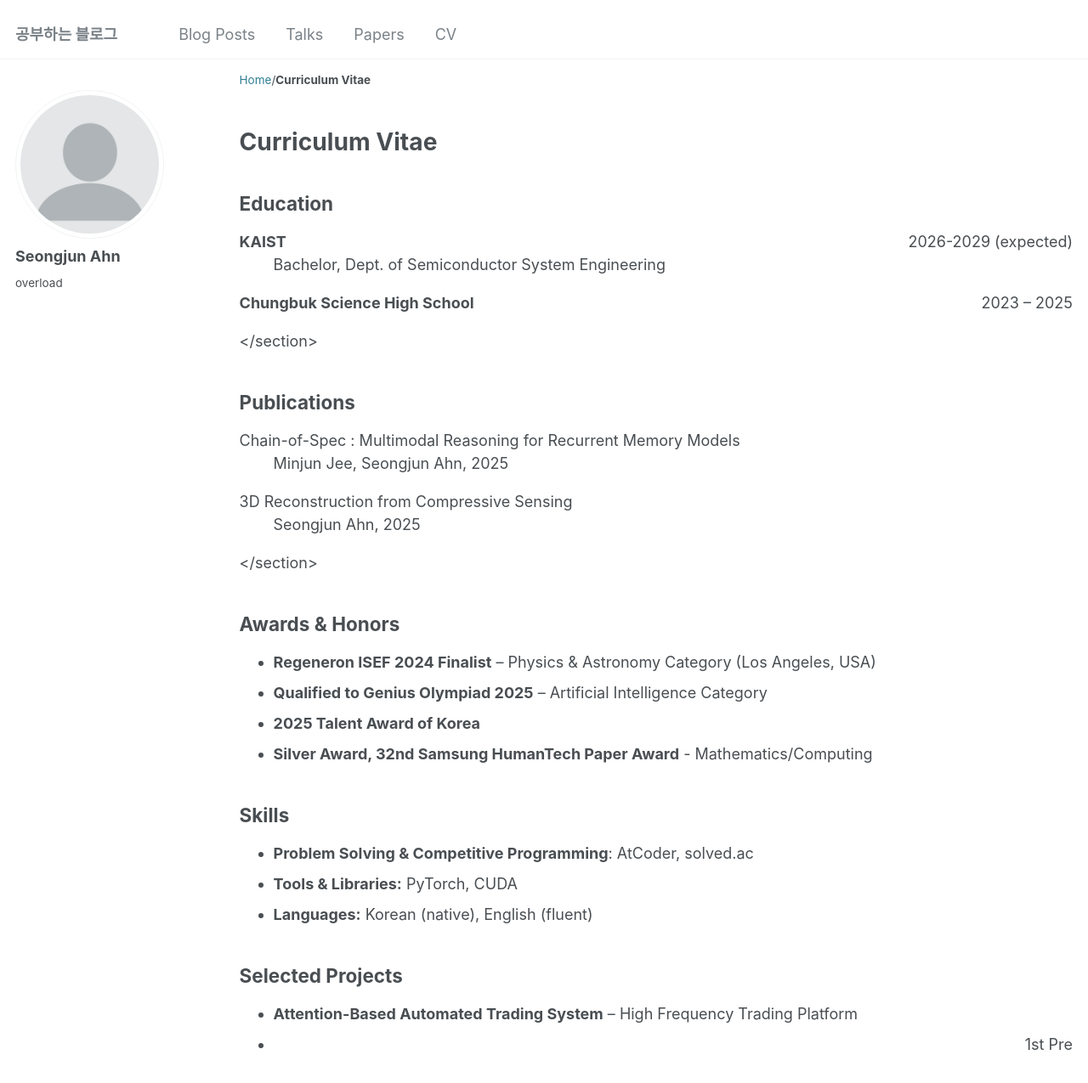
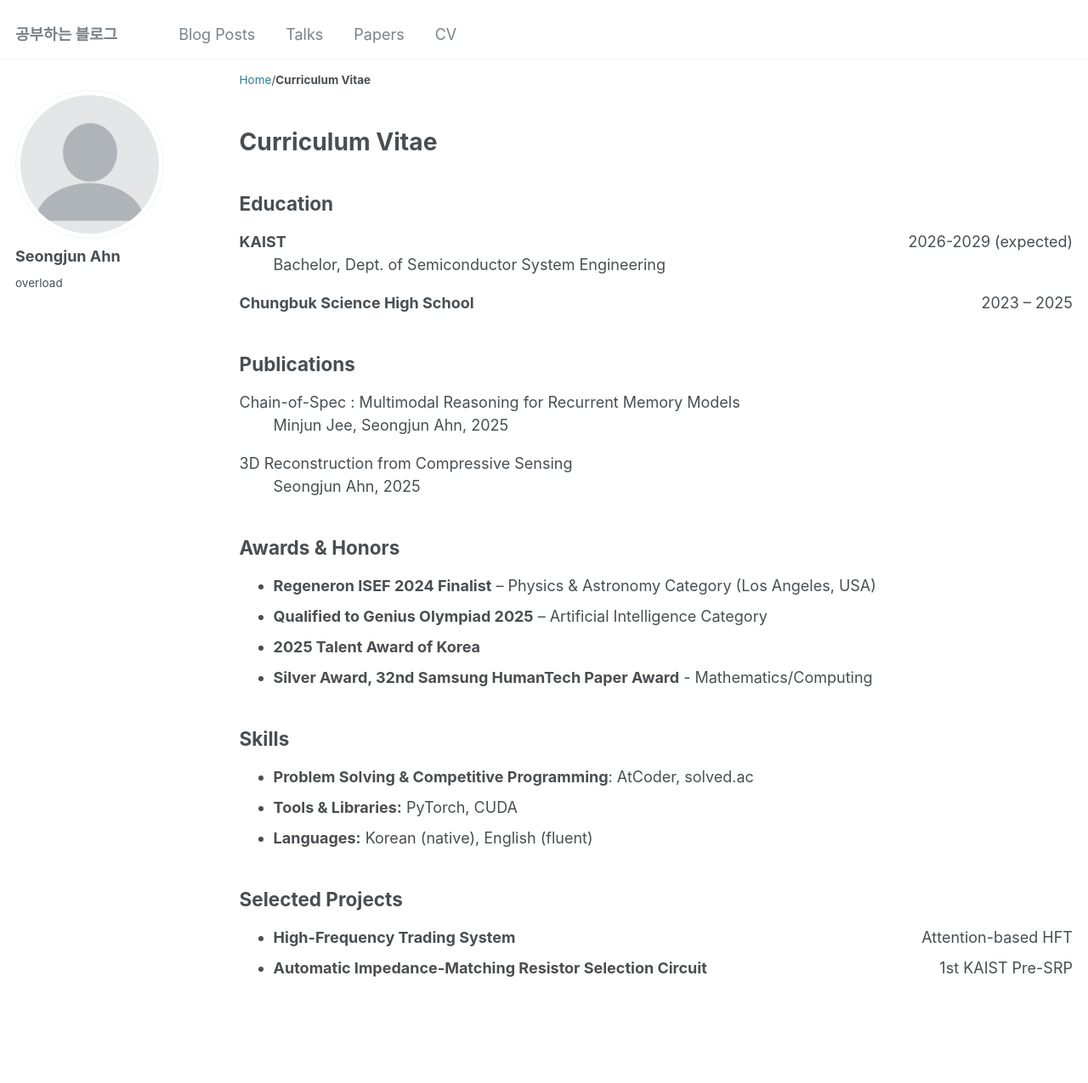
Before and after one commit to Gyvichi/gyvichi.github.io, a Jekyll site: the page built from _pages/cv.md, in a window 1280 px wide and 1400 px high. Shown: the top 1275 px of the window at 85% size. Built offline with Jekyll 4.4.1, drawn with Linux system fonts in a browser that asks for light colours.

Commit message:
Update cv.md

```diff
--- a/_pages/cv.md
+++ b/_pages/cv.md
@@ -14,7 +14,7 @@ redirect_from:
   <dl>
     <dt><strong>KAIST</strong> &nbsp; <span style="float:right;">2026-2029 (expected)</span></dt>
     <dd> Bachelor, Dept. of Semiconductor System Engineering</dd>
-  <dl>
+  </dl>
   <dl>
     <dt><strong>Chungbuk Science High School</strong> &nbsp; <span style="float:right;">2023 – 2025</span></dt>
   </dl>
@@ -25,6 +25,7 @@ redirect_from:
   <dl>
     <dt>Chain-of-Spec : Multimodal Reasoning for Recurrent Memory Models</dt>
     <dd>Minjun Jee, Seongjun Ahn, 2025</dd>
+  </dl>
   <dl>
     <dt>3D Reconstruction from Compressive Sensing</dt>
     <dd>Seongjun Ahn, 2025</dd>
@@ -60,8 +61,8 @@ redirect_from:
 <section id="projects">
   <h2>Selected Projects</h2>
   <ul>
-    <li><strong>Attention-Based Automated Trading System</strong> – High Frequency Trading Platform</li>
-    <li><strong></strong> &nbsp; <span style="float:right;">1st Pre</span></li>
+    <li><strong>High-Frequency Trading System</strong> &nbsp; <span style="float:right;">Attention-based HFT</span></li>
+    <li><strong>Automatic Impedance-Matching Resistor Selection Circuit</strong> &nbsp; <span style="float:right;">1st KAIST Pre-SRP</span></li>
   </ul>
 </section>
 
```
